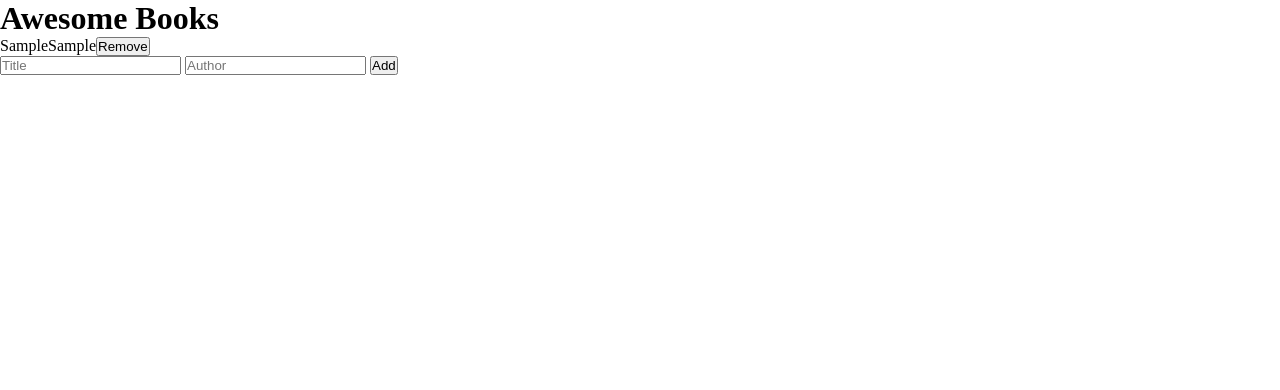
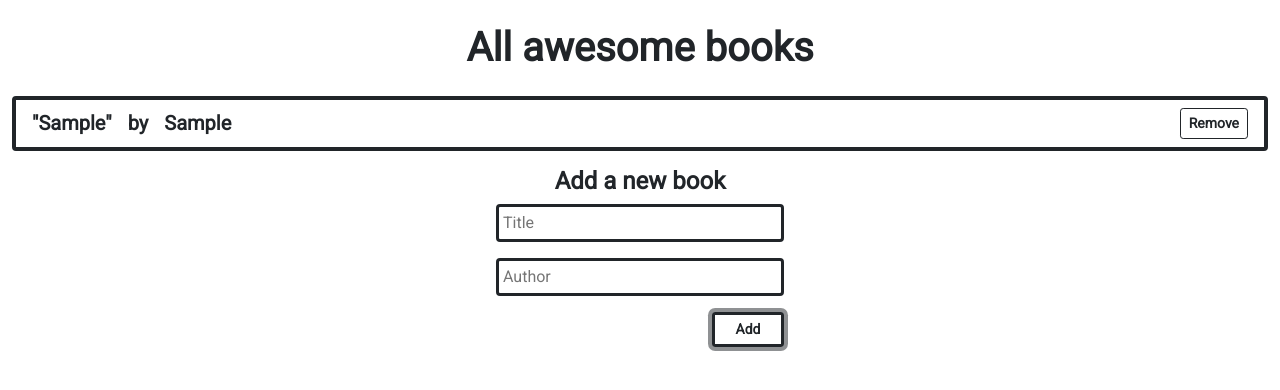
Before and after one commit to K0ppai/awesome-books, a website: page index.html in a window 1280 px wide. Both pictures are taken after typing "Sample", "Sample" into the empty fields and a click on the button "Add". Drawn offline with nearby package versions, Linux system fonts and the light colour scheme.

Commit message:
Add css styling

```diff
--- a/app.js
+++ b/app.js
@@ -8,25 +8,36 @@ function saveDataToLocalStorage() {
 
 function renderBookList() {
   ul.innerHTML = '';
-  bookData.forEach((data) => {
+  // bookData.forEach((data) => {
+  for (let i = 0; i < bookData.length; i += 1) {
     const li = document.createElement('li');
+    li.className = 'px-3 py-2 d-flex fw-bold fs-5';
+
     const titleSpan = document.createElement('span');
     titleSpan.className = 'title';
-    titleSpan.innerText = data.Title;
+    titleSpan.innerText = `"${bookData[i].Title}"`;
 
     const authorSpan = document.createElement('span');
     authorSpan.className = 'author';
-    authorSpan.innerText = data.Author;
+    authorSpan.innerText = bookData[i].Author;
+
+    const byText = document.createElement('span');
+    byText.innerText = 'by';
+    byText.className = 'ps-3 pe-3';
 
     const removeBtn = document.createElement('button');
-    removeBtn.className = 'remove-btn';
+    removeBtn.className = 'remove-btn fw-bold btn btn-outline-dark btn-sm ms-auto';
     removeBtn.innerText = 'Remove';
 
-    li.appendChild(titleSpan);
-    li.appendChild(authorSpan);
-    li.appendChild(removeBtn);
+    if (i % 2 !== 0) {
+      li.className += ' bg-warning';
+    } else {
+      // li.className += ' bg-dark text-warning';
+      // removeBtn.className = 'remove-btn fw-bold btn btn-outline-warning btn-sm ms-auto';
+    }
+    li.append(titleSpan, byText, authorSpan, removeBtn);
     ul.appendChild(li);
-  });
+  }
 }
 
 form.addEventListener('submit', (e) => {
@@ -57,4 +68,10 @@ ul.addEventListener('click', (e) => {
   }
 });
 
+for (let i = 0; i < ul.children; i += 2) {
+  // const ul = document.getElementById('book-list-container');
+  // const list = Array.prototype.slice.call(ul.children);
+  // console.log(ul.children[1]);
+  ul.children[1].className += ' bg-warning';
+}
 renderBookList();
--- a/index.html
+++ b/index.html
@@ -6,20 +6,33 @@
   <meta name="viewport" content="width=device-width, initial-scale=1.0">
   <title>Document</title>
   <link rel="stylesheet" href="style.css">
+  <link href="https://cdn.jsdelivr.net/npm/bootstrap@5.0.2/dist/css/bootstrap.min.css" rel="stylesheet" integrity="sha384-EVSTQN3/azprG1Anm3QDgpJLIm9Nao0Yz1ztcQTwFspd3yD65VohhpuuCOmLASjC" crossorigin="anonymous">
+  <link rel="preconnect" href="https://fonts.googleapis.com">
+  <link rel="preconnect" href="https://fonts.gstatic.com" crossorigin>
+  <link href="https://fonts.googleapis.com/css2?family=Roboto&display=swap" rel="stylesheet">
 </head>
 <body>
   <header>
-    <h1>Awesome Books</h1>
+    <h1 class="text-center fw-bolder my-4">All awesome books</h1>
   </header>
-  <section id="book-list">
-    <ul id="book-list-container">
+  <section id="book-list" class="container-fluid">
+    <ul id="book-list-container" class="p-0 border border-4 rounded-2 border-dark">
 
     </ul>
   </section>
-  <form action="submit" class="form">
-    <input type="text" placeholder="Title">
-    <input type="text" placeholder="Author">
-    <button type="submit">Add</button>
+  <form action="submit" class="form m-3">
+    <h1 class="text-center fs-4 fw-bold">Add a new book</h1>
+    <div class="container-fluid">
+      <div class="row flex-column align-items-center">
+        <div class="col-md-3 d-flex flex-column">
+          <input class="mb-md-3 p-1 add-title rounded border border-3 border-dark" type="text" placeholder="Title" required>
+          <input class="mb-md-3 p-1 add-author rounded border border-3 border-dark" type="text" placeholder="Author" required>
+          <button class="w-25 align-self-end add-btn fw-bold btn border-3 btn-outline-dark btn-sm" type="submit">Add</button>
+        </div>
+        <div class="col-2">
+        </div>
+      </div>
+    </div>
   </form>
   <script src="app.js"></script>
 </body>
--- a/style.css
+++ b/style.css
@@ -1,4 +1,6 @@
 * {
   margin: 0;
   padding: 0;
+  font-family: 'Roboto', sans-serif;
+  list-style: none;
 }
```
